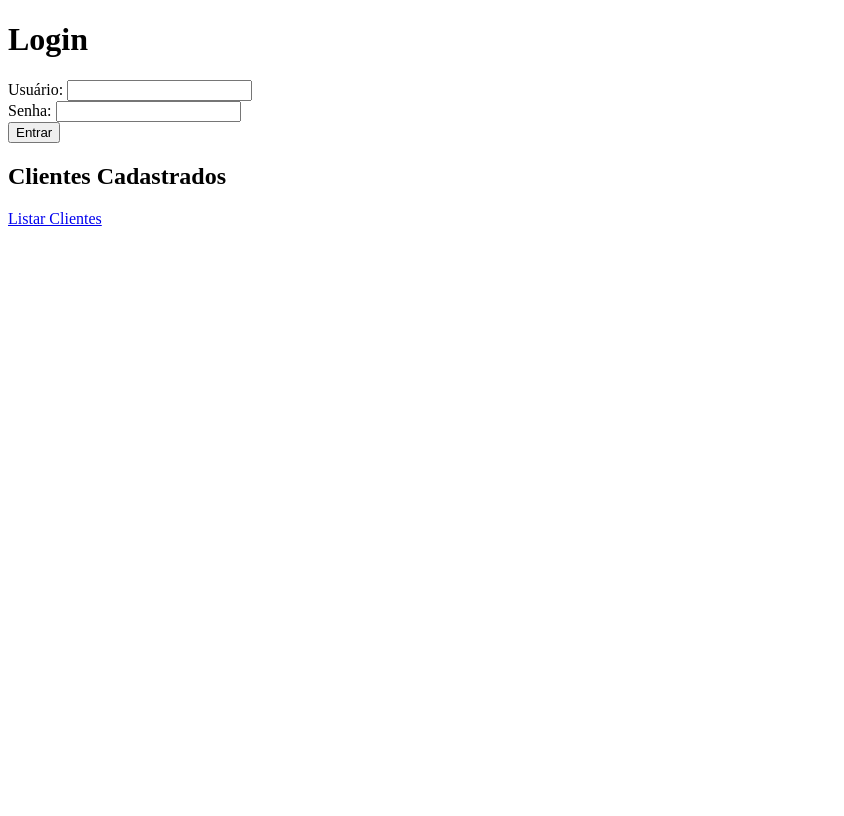
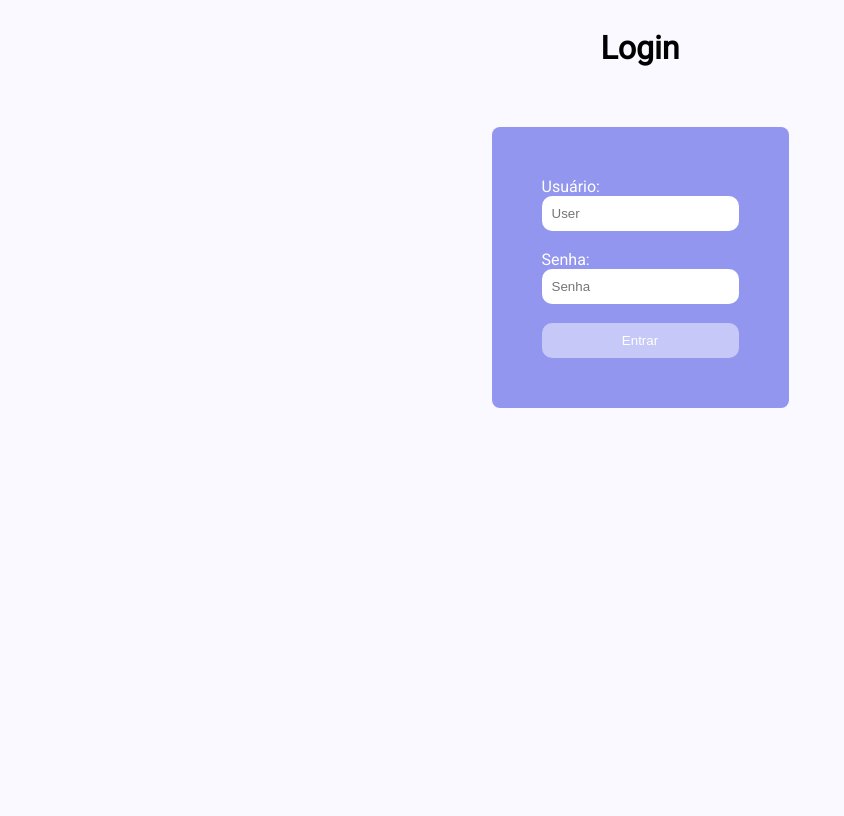
Before and after one commit to andressacamile/sqlite_cad, a Flask app: page / in a window 1280 px wide. Shown: the whole page, without its empty margins (0-844 px from the left). Before the commit the page ends 226 px from the top, so only its background shows below. Run offline with Flask 3, Linux system fonts and the light colour scheme.

Commit message:
template estilizado

```diff
--- a/static/style.css
+++ b/static/style.css
@@ -0,0 +1,46 @@
+@import url('https://fonts.googleapis.com/css2?family=Roboto&display=swap');
+
+body {
+    font-family: 'Roboto', sans-serif;
+    height: 100vh;
+    display: flex;
+    flex-direction: column;
+    align-items: center;
+    justify-content: space-between;
+    background-color: #faf9ff; /* Cor de fundo para o corpo */
+}
+
+.box {
+    display: flex;
+    flex-direction: column;
+    background-color: #9296ee; /* Cor de fundo para a caixa */
+    padding: 50px;
+    border-radius: 8px;
+    color: #fff; /* Cor do texto dentro da caixa */
+}
+
+#login {
+    position: relative;
+    bottom: 50%;
+}
+
+a {
+    position: relative;
+    bottom: 20%;
+    color: #acaff2; /* Cor do link */
+}
+
+button {
+    border: none;
+    padding: 10px;
+    background-color: #c6c8f7; /* Cor de fundo para o botão */
+    color: #fff; /* Cor do texto no botão */
+}
+
+input{
+    padding: 10px;
+    border: none;
+}
+input, button{
+    border-radius: 10px;
+}
--- a/templates/index.html
+++ b/templates/index.html
@@ -4,21 +4,19 @@
     <meta charset="UTF-8">
     <meta name="viewport" content="width=device-width, initial-scale=1.0">
     <title>Cadastro de Clientes</title>
+    <link rel=stylesheet type=text/css href="{{ url_for('static', filename='style.css') }}">
 </head>
 <body>
     <h1>Login</h1>
 
-    <form action="/" method="POST">
+    <form class="box" id="login" action="/" method="POST">
         <label for="username">Usuário:</label>
-        <input type="text" id="username" name="username" required><br>
+        <input type="text" id="username" name="username" placeholder="User" required><br>
 
         <label for="email">Senha:</label>
-        <input type="password" id="password" name="password" required><br>
+        <input type="password" id="password" name="password" placeholder="Senha" required><br>
 
         <button type="submit">Entrar</button>
     </form>
-
-    <h2>Clientes Cadastrados</h2>
-    <a href="/cadastro">Listar Clientes</a>
 </body>
 </html>
```
Also changed, not shown: templates/cadastro.html (+5 -4 lines), clientes.db.
